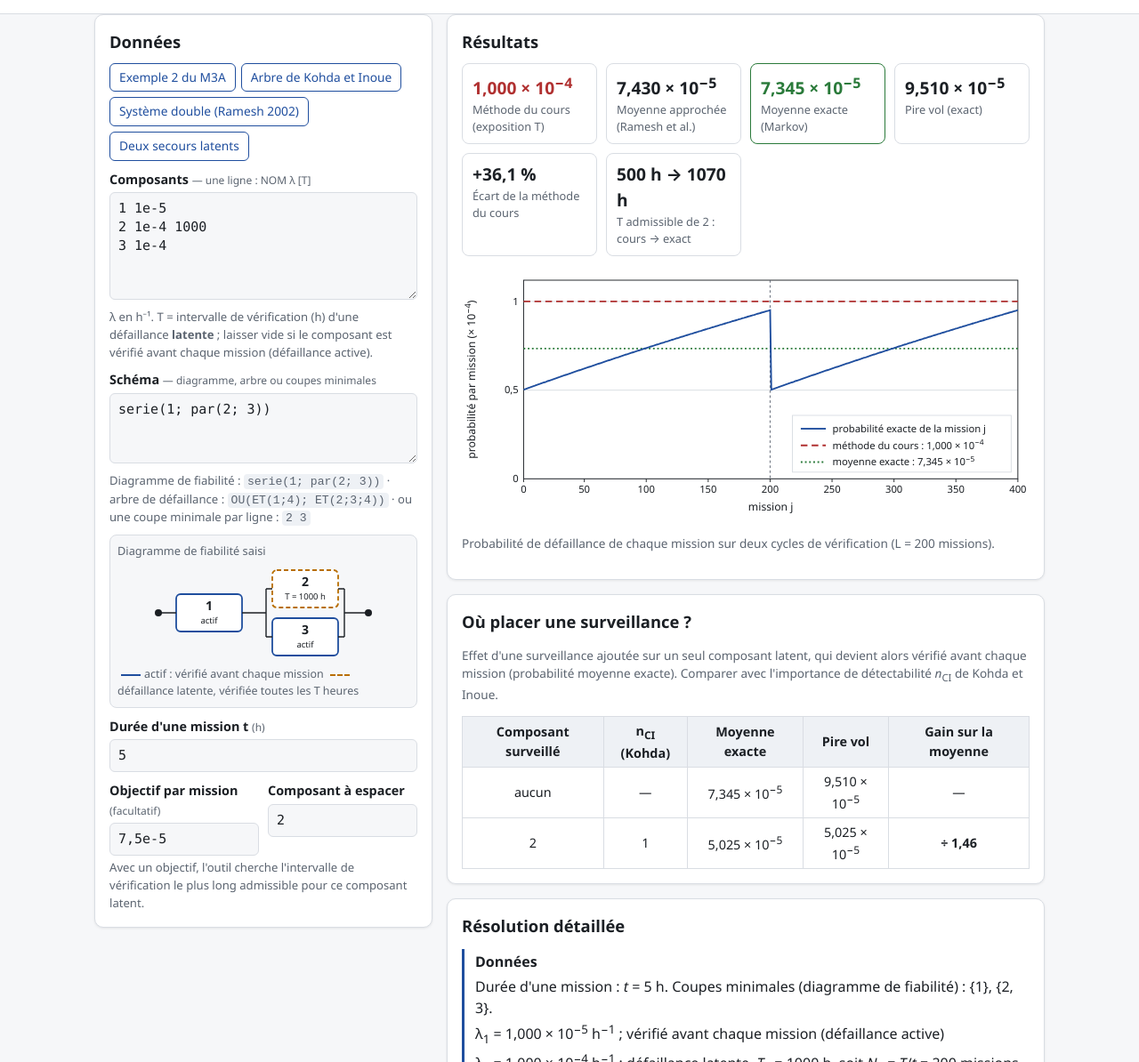
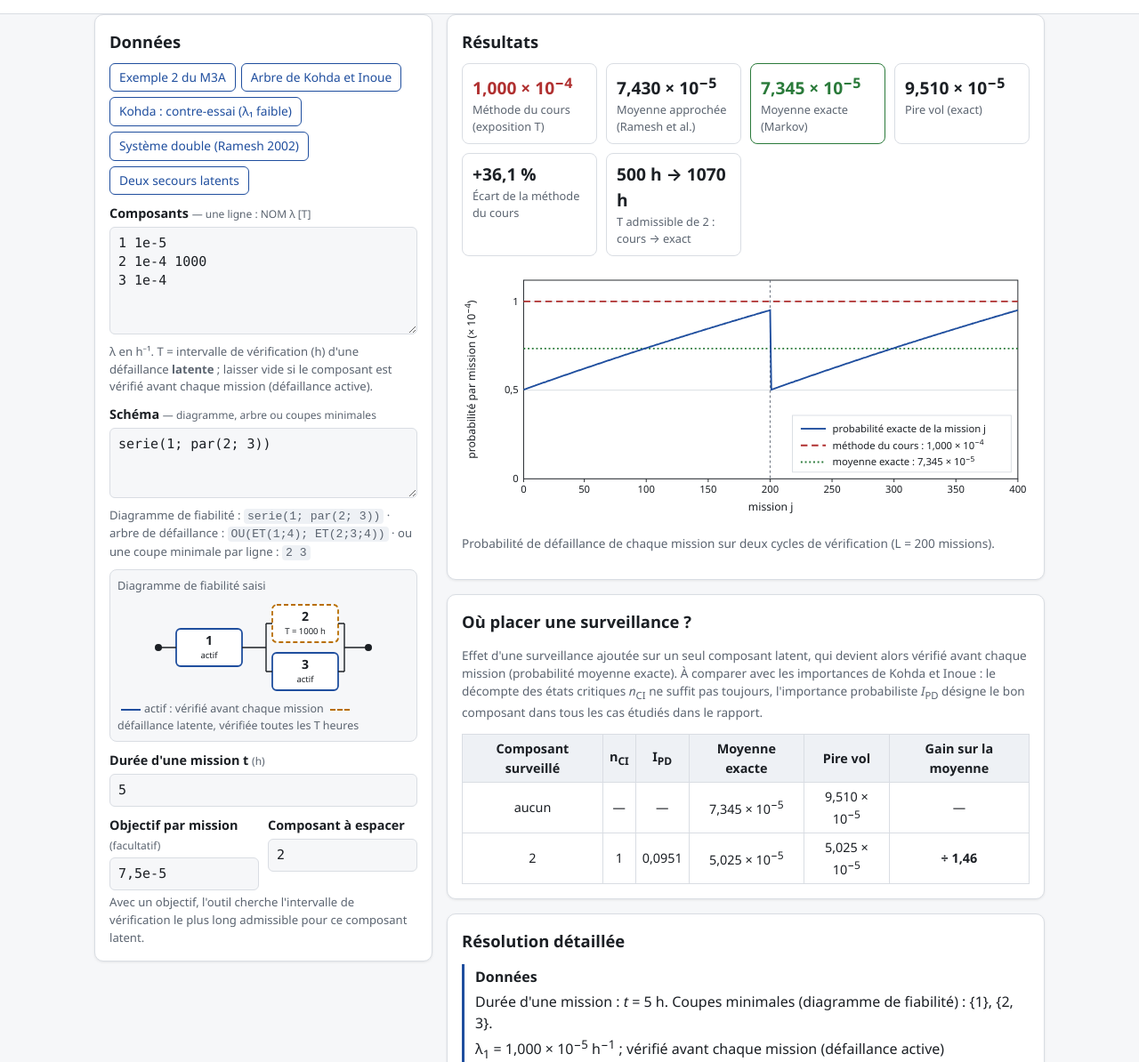
Before and after one commit to emmatchouya-source/portfolio, a plain HTML site: page projets/defaillances-latentes/index.html in a window 1280 px wide. Shown: the part 218-1412 px from the top of the page at 89% size. Drawn offline with Linux system fonts and the light colour scheme.

Commit message:
Défaillances latentes : importance probabiliste I_PD et exemple du contre-essai
Le tableau « Où placer une surveillance ? » affiche I_PD à côté de n_CI ; nouvel exemple où le classement
s'inverse (λ1 faible), vérifié par un sixième test.

```diff
--- a/projets/defaillances-latentes/index.html
+++ b/projets/defaillances-latentes/index.html
@@ -120,7 +120,7 @@ footer{color:var(--doux);font-size:.85rem;padding:0 0 30px}
       </div>
       <div class="carte">
         <h2>Où placer une surveillance ?</h2>
-        <p class="note">Effet d'une surveillance ajoutée sur un seul composant latent, qui devient alors vérifié avant chaque mission (probabilité moyenne exacte). Comparer avec l'importance de détectabilité <i>n</i><sub>CI</sub> de Kohda et Inoue.</p>
+        <p class="note">Effet d'une surveillance ajoutée sur un seul composant latent, qui devient alors vérifié avant chaque mission (probabilité moyenne exacte). À comparer avec les importances de Kohda et Inoue : le décompte des états critiques <i>n</i><sub>CI</sub> ne suffit pas toujours, l'importance probabiliste <i>I</i><sub>PD</sub> désigne le bon composant dans tous les cas étudiés dans le rapport.</p>
         <div class="defile" id="surveillance"></div>
       </div>
       <div class="carte">
@@ -329,7 +329,7 @@ const Latentes = (() => {
     const Pc = coursLin(C, lam, N, t), Pce = coursExp(C, lam, N, t), PR = ramesh(C, lam, N, t, noms), M = markov(C, lam, N, t, noms);
     /* surveillance */
     const surveillance = lat.map(x => { const N2 = Object.assign({}, N, {[x]: 1}), M2 = markov(C, lam, N2, t, noms);
-      return {nom: x, nCI: incl[x].length, P: M2.P, max: M2.max, gain: M.P / M2.P}; });
+      return {nom: x, nCI: incl[x].length, IPD: kohda.find(k => k.nom === x).IPD, P: M2.P, max: M2.max, gain: M.P / M2.P}; });
     /* 5. intervalle admissible */
     let adm = null;
     const cible = nombre(d.cible);
@@ -402,6 +402,7 @@ const $ = s => document.querySelector(s);
 const EXEMPLES = [
   {nom: "Exemple 2 du M3A", comp: "1 1e-5\n2 1e-4 1000\n3 1e-4", schema: "serie(1; par(2; 3))", t: "5", cible: "7,5e-5", cc: "2"},
   {nom: "Arbre de Kohda et Inoue", comp: "1 1e-4 1000\n2 1e-4 1000\n3 1e-4 1000\n4 1e-4", schema: "OU(ET(1;4); ET(2;3;4))", t: "5", cible: "1e-5", cc: "1"},
+  {nom: "Kohda : contre-essai (λ₁ faible)", comp: "1 1e-6 1000\n2 1e-4 1000\n3 1e-4 1000\n4 1e-4", schema: "OU(ET(1;4); ET(2;3;4))", t: "5", cible: "", cc: ""},
   {nom: "Système double (Ramesh 2002)", comp: "A 1e-4\nB 1e-4 3000", schema: "A B", t: "3", cible: "", cc: ""},
   {nom: "Deux secours latents", comp: "A 1e-4\nB 1e-4 600\nC 1e-4 1800", schema: "par(A; B; C)", t: "6", cible: "", cc: ""},
 ];
@@ -455,9 +456,9 @@ function afficher(r){
     : "Aucun composant latent : la probabilité est la même à chaque mission.";
   /* surveillance */
   $("#surveillance").innerHTML = r.surveillance.length
-    ? `<table><thead><tr><th>Composant surveillé</th><th>n<sub>CI</sub> (Kohda)</th><th>Moyenne exacte</th><th>Pire vol</th><th>Gain sur la moyenne</th></tr></thead><tbody>
-       <tr><td>aucun</td><td>—</td><td>${nb(M.P)}</td><td>${nb(M.max)}</td><td>—</td></tr>
-       ${r.surveillance.slice().sort((a, b) => b.gain - a.gain).map(s => `<tr><td>${esc(s.nom)}</td><td>${s.nCI}</td><td>${nb(s.P)}</td><td>${nb(s.max)}</td><td><b>÷ ${nb(s.gain, 3)}</b></td></tr>`).join("")}
+    ? `<table><thead><tr><th>Composant surveillé</th><th>n<sub>CI</sub></th><th>I<sub>PD</sub></th><th>Moyenne exacte</th><th>Pire vol</th><th>Gain sur la moyenne</th></tr></thead><tbody>
+       <tr><td>aucun</td><td>—</td><td>—</td><td>${nb(M.P)}</td><td>${nb(M.max)}</td><td>—</td></tr>
+       ${r.surveillance.slice().sort((a, b) => b.gain - a.gain).map(s => `<tr><td>${esc(s.nom)}</td><td>${s.nCI}</td><td>${nb(s.IPD, 3)}</td><td>${nb(s.P)}</td><td>${nb(s.max)}</td><td><b>÷ ${nb(s.gain, 3)}</b></td></tr>`).join("")}
        </tbody></table>`
     : `<p class="note">Aucun composant latent.</p>`;
   /* étapes */
```
Also changed, not shown: 1 other file.
